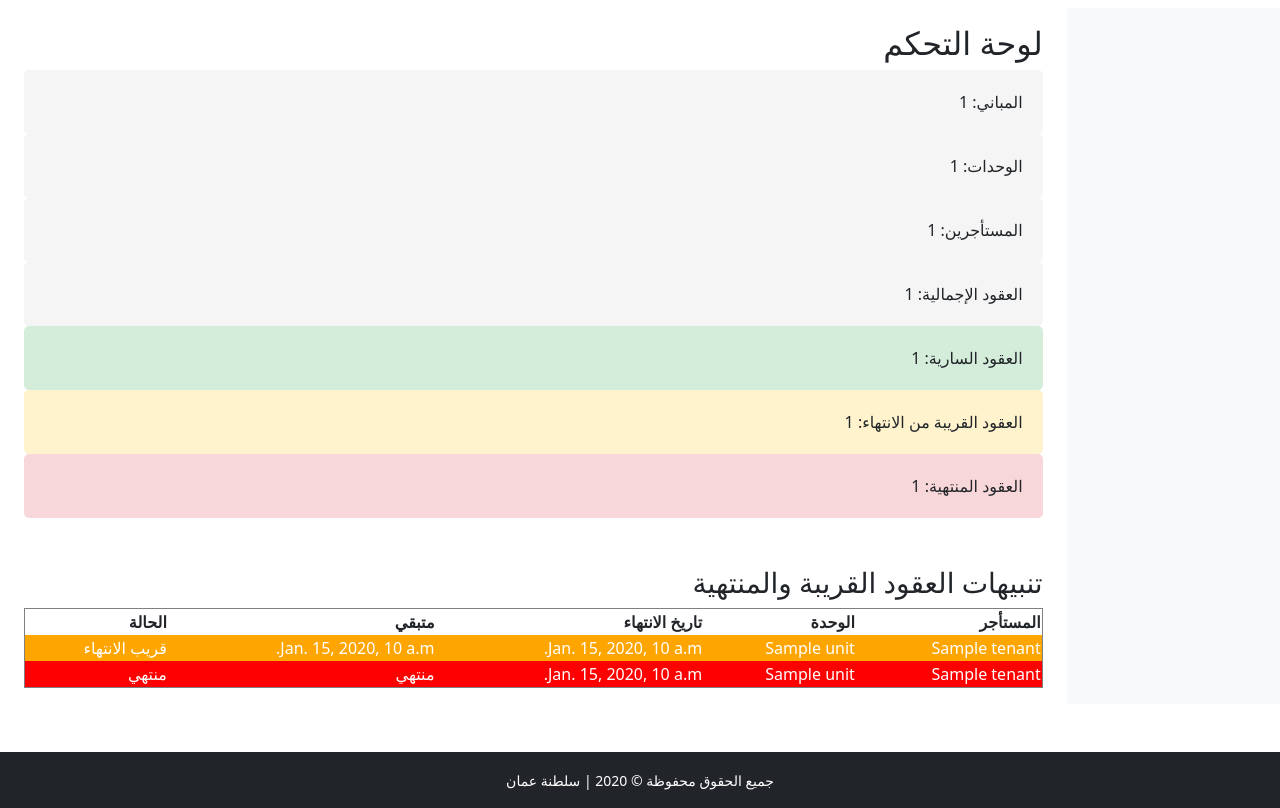
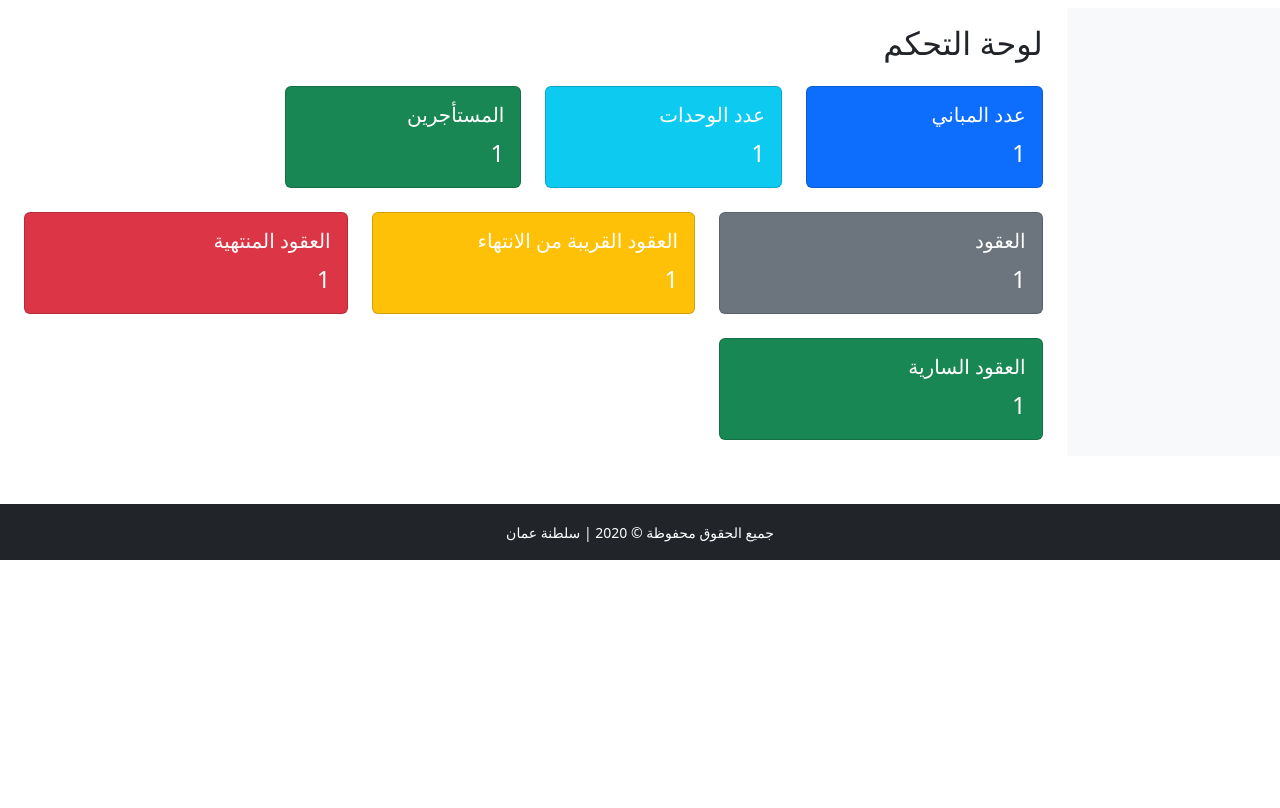
Before and after one commit to alabri0803/rental_system, a Django app: template templates/core/dashboard.html in a window 1280 px wide. Shown: the part 56-864 px from the top of the page. After the commit the page ends 616 px from the top, so only its background shows below. Run offline with Django 5.2, Linux system fonts and the light colour scheme; the template is opened without the code that fills it: most values are stand-ins (such as "Sample title", 1, 10 or a date in 2020).

Commit message:
dashboard

```diff
--- a/templates/core/dashboard.html
+++ b/templates/core/dashboard.html
@@ -2,47 +2,63 @@
 {% load i18n %}
 {% block title %}{% trans "لوحة التحكم" %}{% endblock %}
 {% block content %}
-<h2>{% trans "لوحة التحكم" %}</h2>
-<div styl="display: flex; gap: 20px; flex-wrap: wrap;">
-  <div style="background-color: #f5f5f5; padding: 20px; border-radius: 5px;">المباني: {{ total_buildings }}</div>
-  <div style="background-color: #f5f5f5; padding: 20px; border-radius: 5px;">الوحدات: {{ total_units }}</div>
-  <div style="background-color: #f5f5f5; padding: 20px; border-radius: 5px;">المستأجرين: {{ total_tenants }}</div>
-  <div style="background-color: #f5f5f5; padding: 20px; border-radius: 5px;">العقود الإجمالية: {{ total_contracts }}</div>
-  <div style="background-color: #d4edda; padding: 20px; border-radius: 5px;">العقود السارية: {{ active_count }}</div>
-  <div style="background-color: #fff3cd; padding: 20px; border-radius: 5px;">العقود القريبة من الانتهاء: {{ expiring_count }}</div>
-  <div style="background-color: #f8d7da; padding: 20px; border-radius: 5px;">العقود المنتهية: {{ expired_count }}</div>
+<h2 class="mb-4">{% trans "لوحة التحكم" %}</h2>
+<div class="row g-4">
+  <div class="col-md-3">
+    <div class="card text-white bg-primary h-100">
+      <div class="card-body">
+        <h5 class="card-title">{% trans "عدد المباني" %}</h5>
+        <p class="card-text fs-4">{{ total_buildings }}</p>
+      </div>
+    </div>
+  </div>
+  <div class="col-md-3">
+    <div class="card text-white bg-info h-100">
+      <div class="card-body">
+        <h5 class="card-title">{% trans "عدد الوحدات" %}</h5>
+        <p class="card-text fs-4">{{ total_units }}</p>
+      </div>
+    </div>
+  </div>
+  <div class="col-md-3">
+    <div class="card text-white bg-success h-100">
+      <div class="card-body">
+        <h5 class="card-title">{% trans "المستأجرين" %}</h5>
+        <p class="card-text fs-4">{{ total_tenants }}</p>
+      </div>
+    </div>
+  </div>
+  <div class="col-md-4">
+    <div class="card text-white bg-secondary h-100">
+      <div class="card-body">
+        <h5 class="card-title">{% trans "العقود" %}</h5>
+        <p class="card-text fs-4">{{ total_contracts }}</p>
+      </div>
+    </div>
+  </div>
+  <div class="col-md-4">
+    <div class="card text-white bg-warning">
+      <div class="card-body">
+        <h5 class="card-title">{% trans "العقود القريبة من الانتهاء" %}</h5>
+        <p class="card-text fs-4">{{ expiring_count }}</p>
+      </div>
+    </div>
+  </div>
+  <div class="col-md-4">
+    <div class="card text-white bg-danger">
+      <div class="card-body">
+        <h5 class="card-title">{% trans "العقود المنتهية" %}</h5>
+        <p class="card-text fs-4">{{ expired_count }}</p>
+      </div>
+    </div>
+  </div>
+  <div class="col-md-4">
+    <div class="card text-white bg-success">
+      <div class="card-body">
+        <h5 class="card-title">{% trans "العقود السارية" %}</h5>
+        <p class="card-text fs-4">{{ active_count }}</p>
+      </div>
+    </div>
+  </div>
 </div>
-<br><br>
-<h3>تنبيهات العقود القريبة والمنتهية</h3>
-<table border="1" width="100%">
-  <tr>
-    <th>المستأجر</th>
-    <th>الوحدة</th>
-    <th>تاريخ الانتهاء</th>
-    <th>متبقي</th>
-    <th>الحالة</th>
-  </tr>
-  {% for contract in expiring_soon %}
-  <tr style="background-color: orange; color: white;">
-    <td>{{ contract.tenant }}</td>
-    <td>{{ contract.unit }}</td>
-    <td>{{ contract.end_date }}</td>
-    <td>{{ contract.time_remaining }}</td>
-    <td>
-      قريب الانتهاء
-    </td>
-  </tr>
-  {% endfor %}
-  {% for contract in expired %}
-  <tr style="background-color: red; color: white;">
-    <td>{{ contract.tenant }}</td>
-    <td>{{ contract.unit }}</td>
-    <td>{{ contract.end_date }}</td>
-    <td>منتهي</td>
-    <td>
-      منتهي
-    </td>
-  </tr>
-  {% endfor %}
-</table>
 {% endblock %}
```
